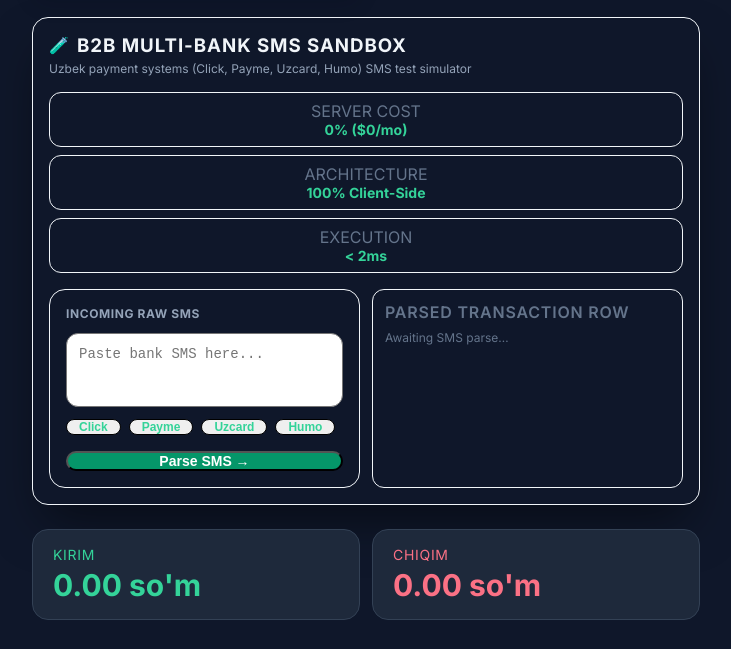
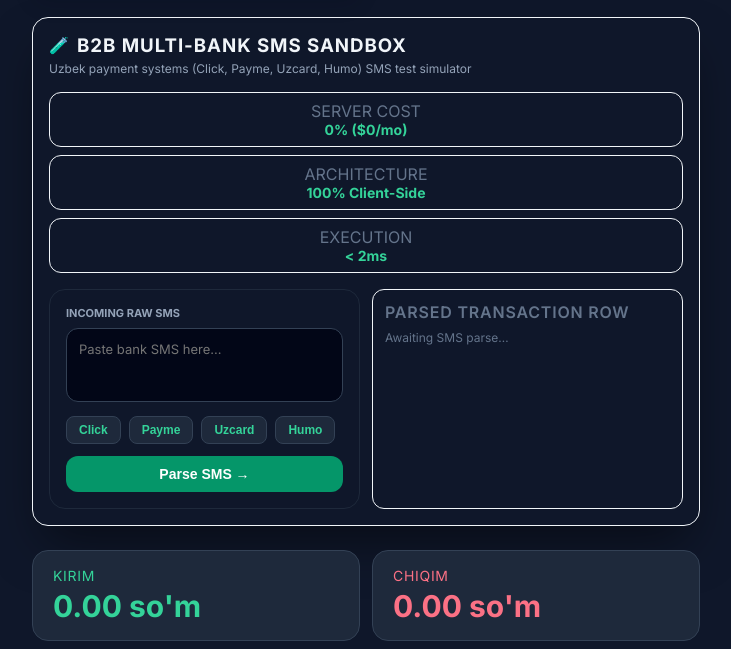
Before and after one commit to MirabbosMaxamatov/wallet.app, a plain HTML site: page index.html in a window 1280 px wide. Shown: the part 538-1187 px from the top of the page, without its empty margins (274-1005 px from the left). Drawn offline with Linux system fonts and the light colour scheme.

Commit message:
fix: update raw sms input field and buttons to dark fintech theme

```diff
--- a/index.html
+++ b/index.html
@@ -1180,24 +1180,24 @@
       <!-- Sandbox Grid -->
       <div class="grid grid-cols-1 sm:grid-cols-2 gap-3">
         <!-- Left: Incoming SMS -->
-        <div class="bg-slate-900 border border-slate-800 rounded-2xl p-4 flex flex-col gap-3">
-          <span class="text-xs font-bold tracking-wider text-slate-400 uppercase">Incoming Raw SMS</span>
+        <div style="background-color: #0f172a; padding: 16px; border-radius: 16px; border: 1px solid #1e293b;">
+          <label style="display: block; font-size: 11px; font-weight: 700; color: #94a3b8; text-transform: uppercase; margin-bottom: 8px;">Incoming Raw SMS</label>
 
           <textarea
             id="smsInput"
             rows="3"
             placeholder="Paste bank SMS here..."
-            class="w-full bg-slate-950 text-slate-100 placeholder-slate-500 border border-slate-700/80 rounded-xl p-3 text-sm focus:outline-none focus:border-emerald-500 transition resize-none"
+            style="width: 100%; background-color: #020617 !important; color: #f8fafc !important; border: 1px solid #334155; border-radius: 12px; padding: 12px; font-size: 13px; font-family: inherit; resize: none; box-sizing: border-box;"
           ></textarea>
 
-          <div class="flex flex-wrap gap-2">
-            <button onclick="loadDemoSMS('click')" type="button" class="px-3 py-1.5 text-xs font-semibold bg-slate-800 text-emerald-400 border border-slate-700 rounded-lg hover:bg-slate-700 transition">Click</button>
-            <button onclick="loadDemoSMS('payme')" type="button" class="px-3 py-1.5 text-xs font-semibold bg-slate-800 text-emerald-400 border border-slate-700 rounded-lg hover:bg-slate-700 transition">Payme</button>
-            <button onclick="loadDemoSMS('uzcard')" type="button" class="px-3 py-1.5 text-xs font-semibold bg-slate-800 text-emerald-400 border border-slate-700 rounded-lg hover:bg-slate-700 transition">Uzcard</button>
-            <button onclick="loadDemoSMS('humo')" type="button" class="px-3 py-1.5 text-xs font-semibold bg-slate-800 text-emerald-400 border border-slate-700 rounded-lg hover:bg-slate-700 transition">Humo</button>
-          </div>
-
-          <button id="parseSmsBtn" class="w-full py-2.5 bg-emerald-600 hover:bg-emerald-500 text-white font-semibold text-sm rounded-xl transition shadow-lg shadow-emerald-900/20 mt-1">
+          <div style="display: flex; gap: 8px; margin-top: 10px; margin-bottom: 12px; flex-wrap: wrap;">
+            <button onclick="loadDemoSMS('click')" type="button" style="background-color: #1e293b; color: #34d399; border: 1px solid #334155; padding: 6px 12px; border-radius: 8px; font-size: 12px; font-weight: 600; cursor: pointer;">Click</button>
+            <button onclick="loadDemoSMS('payme')" type="button" style="background-color: #1e293b; color: #34d399; border: 1px solid #334155; padding: 6px 12px; border-radius: 8px; font-size: 12px; font-weight: 600; cursor: pointer;">Payme</button>
+            <button onclick="loadDemoSMS('uzcard')" type="button" style="background-color: #1e293b; color: #34d399; border: 1px solid #334155; padding: 6px 12px; border-radius: 8px; font-size: 12px; font-weight: 600; cursor: pointer;">Uzcard</button>
+            <button onclick="loadDemoSMS('humo')" type="button" style="background-color: #1e293b; color: #34d399; border: 1px solid #334155; padding: 6px 12px; border-radius: 8px; font-size: 12px; font-weight: 600; cursor: pointer;">Humo</button>
+          </div>
+
+          <button id="parseSmsBtn" style="width: 100%; background-color: #059669; color: #ffffff; border: none; padding: 10px; border-radius: 12px; font-size: 14px; font-weight: 600; cursor: pointer;">
             Parse SMS →
           </button>
         </div>
```
